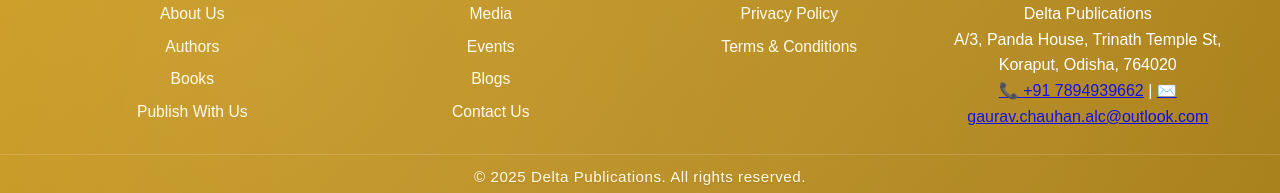
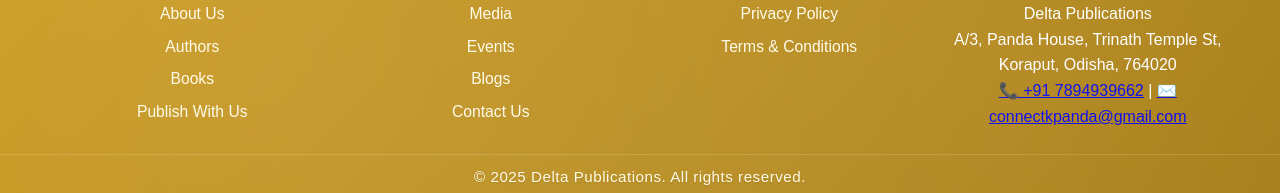
Before and after one commit to gauravsc-alc/gauravsc-alc.github.io, a Jekyll site: the page built from index.html, in a window 1280 px wide and 900 px high, scrolled down 2847 px. Shown: the part 704-897 px from the top of the window. Built offline with Jekyll 4.4.1, drawn with Linux system fonts in a browser that asks for light colours.

Commit message:
Update contact email in configuration

```diff
--- a/_config.yml
+++ b/_config.yml
@@ -10,7 +10,7 @@
 #
 # Site settings
 title: "Delta Publications"
-email: gaurav.chauhan.alc@outlook.com
+email: connectkpanda@gmail.com
 description: "Discover the best books and authors from India's leading publishing house."
 baseurl: "" # the subpath of your site, e.g. /blog
 url: "https://gauravsc-alc.github.io" # the base hostname & protocol for your site
```
